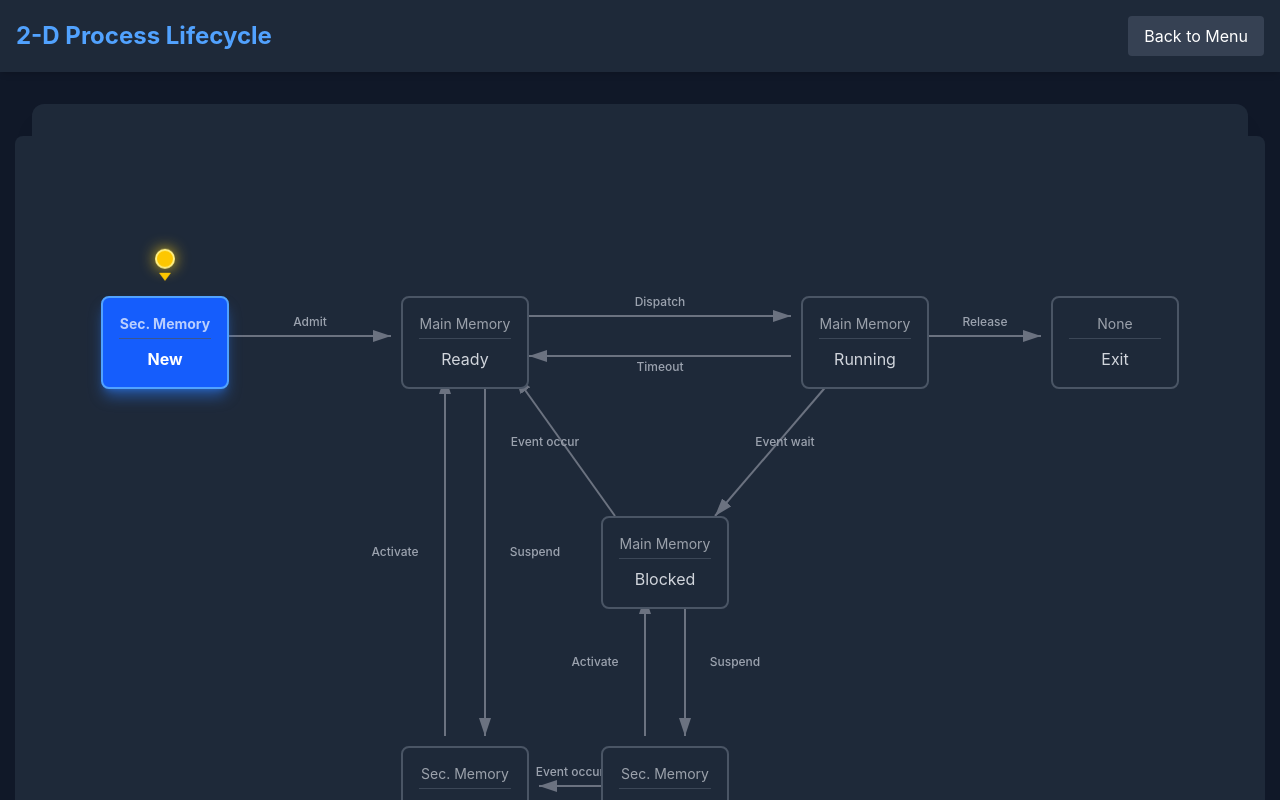
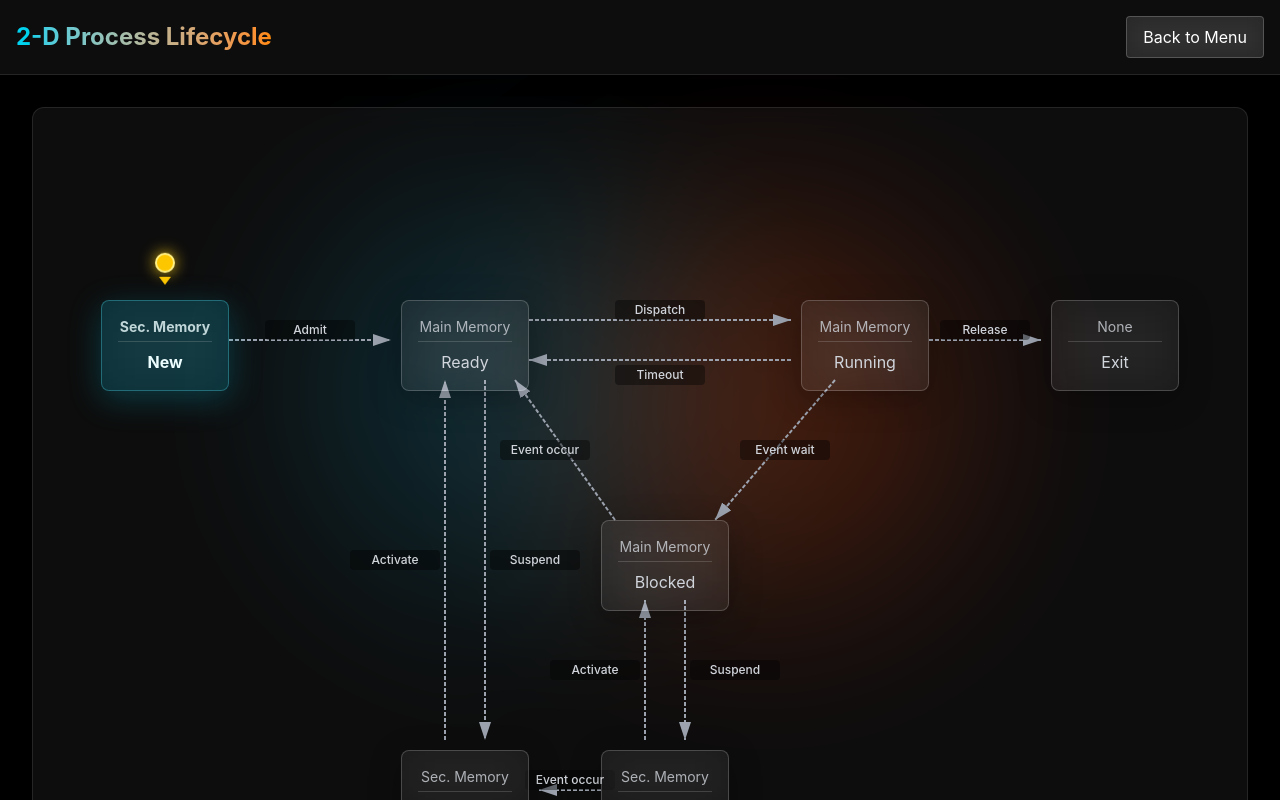
Before and after one commit to Samagra78/7-State-Process-Simulation, a React (Vite) app: page / in a window 1280 px wide. Both pictures are taken after a click on the button "2-D View". Built offline with nearby package versions, Linux system fonts and the light colour scheme.

Commit message:
feat: enhance UI with ambient effects and improved button styles for Landing and Two-D views

```diff
--- a/src/components/ui/LandingScreen.jsx
+++ b/src/components/ui/LandingScreen.jsx
@@ -2,18 +2,25 @@ import React from 'react';
 
 const LandingScreen = ({ onSelectView }) => {
   return (
-    <div className="flex flex-col items-center justify-center w-screen h-screen bg-gray-900 text-white">
-      <h1 className="text-4xl font-bold mb-8 text-center text-blue-400">7-State Process Simulation</h1>
-      <div className="flex space-x-6">
+    <div className="flex flex-col items-center justify-center w-screen h-screen bg-black text-white relative overflow-hidden">
+      {/* Subtle ambient blobs to match the 2-D view theme */}
+      <div className="absolute top-1/4 left-1/4 w-96 h-96 bg-cyan-700/20 rounded-full blur-[100px] pointer-events-none"></div>
+      <div className="absolute bottom-1/4 right-1/4 w-96 h-96 bg-orange-700/20 rounded-full blur-[100px] pointer-events-none"></div>
+
+      <h1 className="text-5xl font-bold mb-12 text-center bg-gradient-to-r from-cyan-400 to-orange-400 bg-clip-text text-transparent relative z-10">
+        7-State Process Simulation
+      </h1>
+
+      <div className="flex space-x-8 relative z-10">
         <button
           onClick={() => onSelectView('2d')}
-          className="px-8 py-4 bg-blue-600 hover:bg-blue-500 rounded-lg text-xl font-semibold transition-colors shadow-lg shadow-blue-500/30"
+          className="px-10 py-5 bg-cyan-600/80 hover:bg-cyan-500 border border-cyan-400/50 rounded-xl text-xl font-semibold transition-all transform hover:scale-105 shadow-[0_0_30px_rgba(6,182,212,0.4)] backdrop-blur-sm text-white"
         >
           2-D View
         </button>
         <button
           onClick={() => onSelectView('3d')}
-          className="px-8 py-4 bg-purple-600 hover:bg-purple-500 rounded-lg text-xl font-semibold transition-colors shadow-lg shadow-purple-500/30"
+          className="px-10 py-5 bg-orange-600/80 hover:bg-orange-500 border border-orange-400/50 rounded-xl text-xl font-semibold transition-all transform hover:scale-105 shadow-[0_0_30px_rgba(249,115,22,0.4)] backdrop-blur-sm text-white"
         >
           3-D View
         </button>
--- a/src/components/ui/TwoDView.jsx
+++ b/src/components/ui/TwoDView.jsx
@@ -91,9 +91,12 @@ const TwoDView = ({ onBack }) => {
     return (
       <div className="relative" style={style} key={stateName}>
         <div
-          className={`p-4 rounded-lg text-center border-2 w-32 relative z-10 ${isActive ? 'bg-blue-600 border-blue-400 font-bold shadow-lg shadow-blue-500/50 text-white' : 'bg-gray-800 border-gray-600 text-gray-300'}`}
+          className={`p-4 rounded-lg text-center backdrop-blur-[20px] transition-all duration-300 w-32 relative z-10
+            ${isActive
+              ? 'bg-cyan-500/20 border border-cyan-300/30 text-cyan-50 font-bold shadow-[0_8px_32px_0_rgba(6,182,212,0.27)]'
+              : 'bg-white/5 border border-white/20 text-gray-300 shadow-[0_8px_32px_0_rgba(0,0,0,0.27)] hover:bg-white/10'}`}
         >
-          <div className="text-sm border-b border-gray-600 mb-2 pb-1 opacity-70">
+          <div className="text-sm border-b border-white/20 mb-2 pb-1 opacity-80">
             {node.memory}
           </div>
           {stateName}
@@ -106,29 +109,36 @@ const TwoDView = ({ onBack }) => {
   const pointerNode = nodes[currentState];
 
   return (
-    <div className="flex flex-col h-screen w-screen bg-gray-900 text-white">
+    <div className="flex flex-col h-screen w-screen bg-black text-white relative overflow-hidden">
+
+      {/* Decorative background blobs to enhance glass refraction */}
+      <div className="absolute top-1/4 left-1/4 w-96 h-96 bg-cyan-700/30 rounded-full blur-[100px] pointer-events-none"></div>
+      <div className="absolute bottom-1/4 right-1/4 w-96 h-96 bg-orange-700/30 rounded-full blur-[100px] pointer-events-none"></div>
+
       {/* Header */}
-      <div className="p-4 flex justify-between items-center bg-gray-800 shadow-md z-10 text-white">
-        <h2 className="text-2xl font-bold text-blue-400">2-D Process Lifecycle</h2>
+      <div className="p-4 flex justify-between items-center bg-white/5 backdrop-blur-[20px] shadow-lg border-b border-white/10 z-10 text-white relative">
+        <h2 className="text-2xl font-bold bg-gradient-to-r from-cyan-400 to-orange-400 bg-clip-text text-transparent">
+          2-D Process Lifecycle
+        </h2>
         <button
           onClick={onBack}
-          className="px-4 py-2 bg-gray-700 hover:bg-gray-600 rounded transition-colors"
+          className="px-4 py-2 bg-white/10 hover:bg-white/20 border border-white/20 rounded backdrop-blur-[10px] transition-colors"
         >
           Back to Menu
         </button>
       </div>
 
-      <div className="flex-1 flex flex-col p-8 items-center overflow-auto">
-        <div className="w-full max-w-[1300px] bg-gray-800 rounded-xl p-8 shadow-xl flex flex-col items-center">
+      <div className="flex-1 flex flex-col p-8 items-center overflow-auto relative z-10">
+        <div className="w-full max-w-[1300px] bg-white/5 backdrop-blur-[20px] rounded-xl p-8 border border-white/10 shadow-[0_8px_32px_0_rgba(0,0,0,0.37)] flex flex-col items-center">
 
           {/* Diagram Layout */}
-          <div className="relative w-[1250px] h-[750px] bg-gray-800 border-b border-gray-700 mb-8 rounded-lg">
+          <div className="relative w-[1250px] h-[750px] mb-8 rounded-lg overflow-hidden">
 
             {/* SVG for lines and arrows */}
             <svg className="absolute inset-0 w-full h-full pointer-events-none z-0">
               <defs>
                 <marker id="arrow" markerWidth="10" markerHeight="10" refX="9" refY="3" orient="auto" markerUnits="strokeWidth">
-                  <path d="M0,0 L0,6 L9,3 z" fill="#6B7280" />
+                  <path d="M0,0 L0,6 L9,3 z" fill="#9CA3AF" />
                 </marker>
               </defs>
 
@@ -136,18 +146,27 @@ const TwoDView = ({ onBack }) => {
                 <g key={idx}>
                   <path
                     d={t.path}
-                    stroke="#6B7280"
+                    stroke="#9CA3AF"
                     strokeWidth="2"
                     fill="none"
+                    strokeDasharray="4 2"
                     markerEnd="url(#arrow)"
+                  />
+                  <rect
+                    x={t.textX - 45}
+                    y={t.textY - 10}
+                    width="90"
+                    height="20"
+                    fill="rgba(0, 0, 0, 0.4)"
+                    rx="4"
                   />
                   <text
                     x={t.textX}
-                    y={t.textY}
-                    fill="#9CA3AF"
+                    y={t.textY + 4}
+                    fill="#D1D5DB"
                     fontSize="12"
                     textAnchor="middle"
-                    className="font-medium bg-gray-800"
+                    className="font-medium"
                   >
                     {t.action}
                   </text>
@@ -171,36 +190,36 @@ const TwoDView = ({ onBack }) => {
           </div>
 
           <div className="w-full">
-            <div className="mb-6">
-              <h3 className="text-xl font-semibold mb-2 text-blue-300">Current State: {currentState}</h3>
-              <p className="text-gray-300 bg-gray-900 p-4 rounded-lg text-lg border border-gray-700">
+            <div className="mb-6 bg-white/5 backdrop-blur-[10px] p-6 rounded-xl border border-white/10 shadow-[0_4px_16px_0_rgba(0,0,0,0.2)]">
+              <h3 className="text-xl font-semibold mb-2 text-cyan-300">Current State: {currentState}</h3>
+              <p className="text-gray-200 text-lg">
                 {currentStateInfo.info}
               </p>
             </div>
 
-            <div>
+            <div className="bg-white/5 backdrop-blur-[10px] p-6 rounded-xl border border-white/10 shadow-[0_4px_16px_0_rgba(0,0,0,0.2)]">
               {currentStateInfo.available_transitions.length > 0 ? (
                 <>
-                  <h4 className="text-lg font-medium mb-3">Choose the next action to move the process forward:</h4>
+                  <h4 className="text-lg font-medium mb-4 text-orange-200">Choose the next action to move the process forward:</h4>
                   <div className="flex flex-wrap gap-4">
                     {currentStateInfo.available_transitions.map((transition, idx) => (
                       <button
                         key={idx}
                         onClick={() => handleTransition(transition.target_state)}
-                        className="px-6 py-3 bg-blue-600 hover:bg-blue-500 rounded font-semibold transition-colors flex items-center space-x-2 shadow-lg shadow-blue-500/20"
+                        className="px-6 py-3 bg-cyan-600/30 hover:bg-cyan-500/50 border border-cyan-400/50 rounded-lg font-semibold transition-all flex items-center space-x-2 shadow-[0_4px_15px_0_rgba(6,182,212,0.2)] text-cyan-50 backdrop-blur-[5px]"
                       >
                         <span>{transition.action}</span>
-                        <span className="text-blue-200">→ {transition.target_state}</span>
+                        <span className="text-cyan-200 opacity-70">→ {transition.target_state}</span>
                       </button>
                     ))}
                   </div>
                 </>
               ) : (
-                <div className="mt-8 p-4 bg-green-900/40 border border-green-700 rounded-lg text-green-300 font-semibold text-center">
+                <div className="p-4 bg-green-900/30 border border-green-500/50 backdrop-blur-[10px] rounded-lg text-green-300 font-semibold text-center shadow-[0_4px_15px_0_rgba(34,197,94,0.1)]">
                   Process Execution Complete.
                   <button
                   onClick={() => setCurrentState('New')}
-                  className="mt-4 block mx-auto px-4 py-2 bg-green-700 hover:bg-green-600 rounded text-white transition-colors"
+                  className="mt-4 block mx-auto px-6 py-2 bg-green-600/40 hover:bg-green-500/60 border border-green-400/50 rounded-lg text-white transition-all backdrop-blur-[5px]"
                   >
                    Restart Process
                   </button>
```
